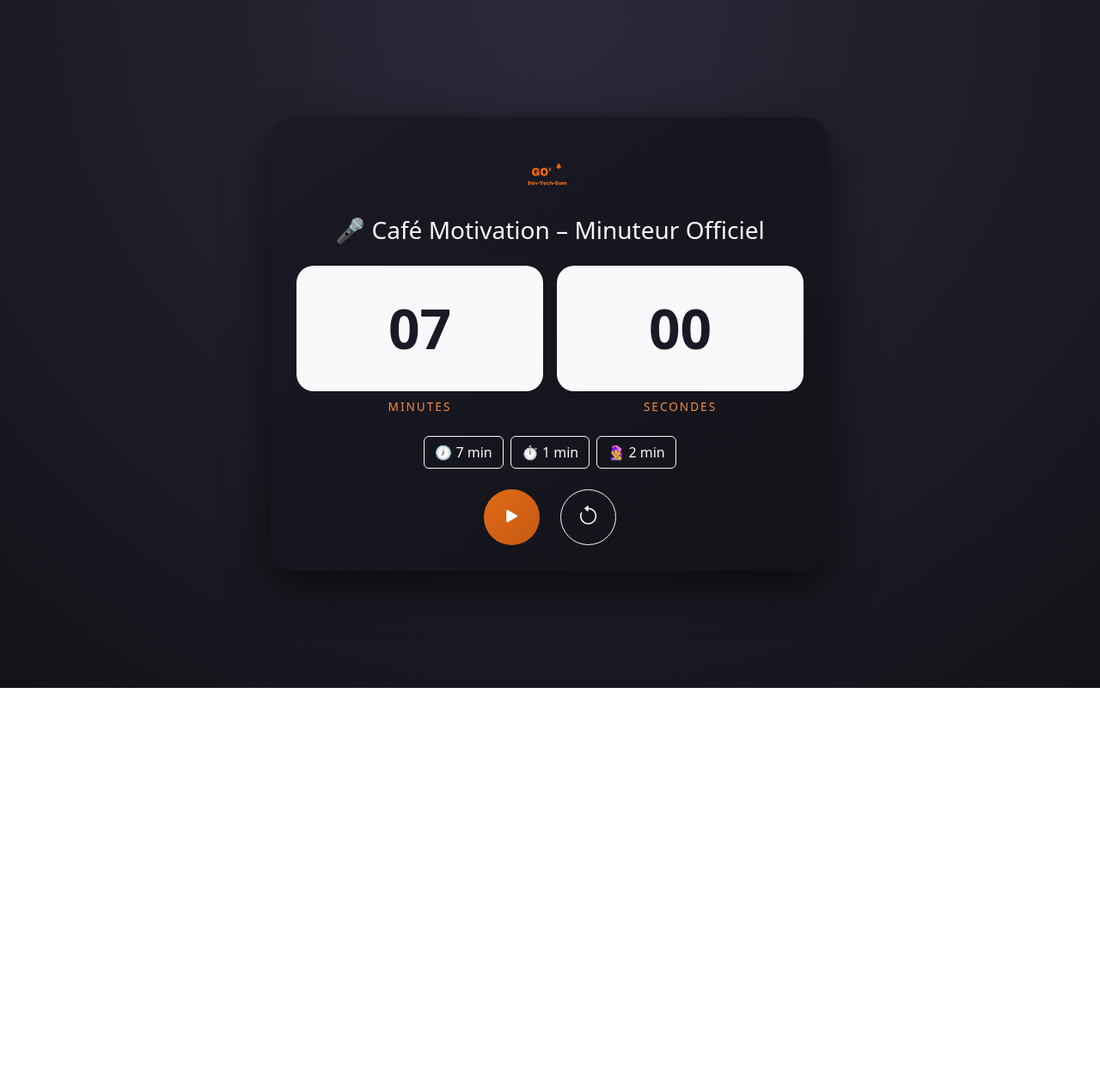
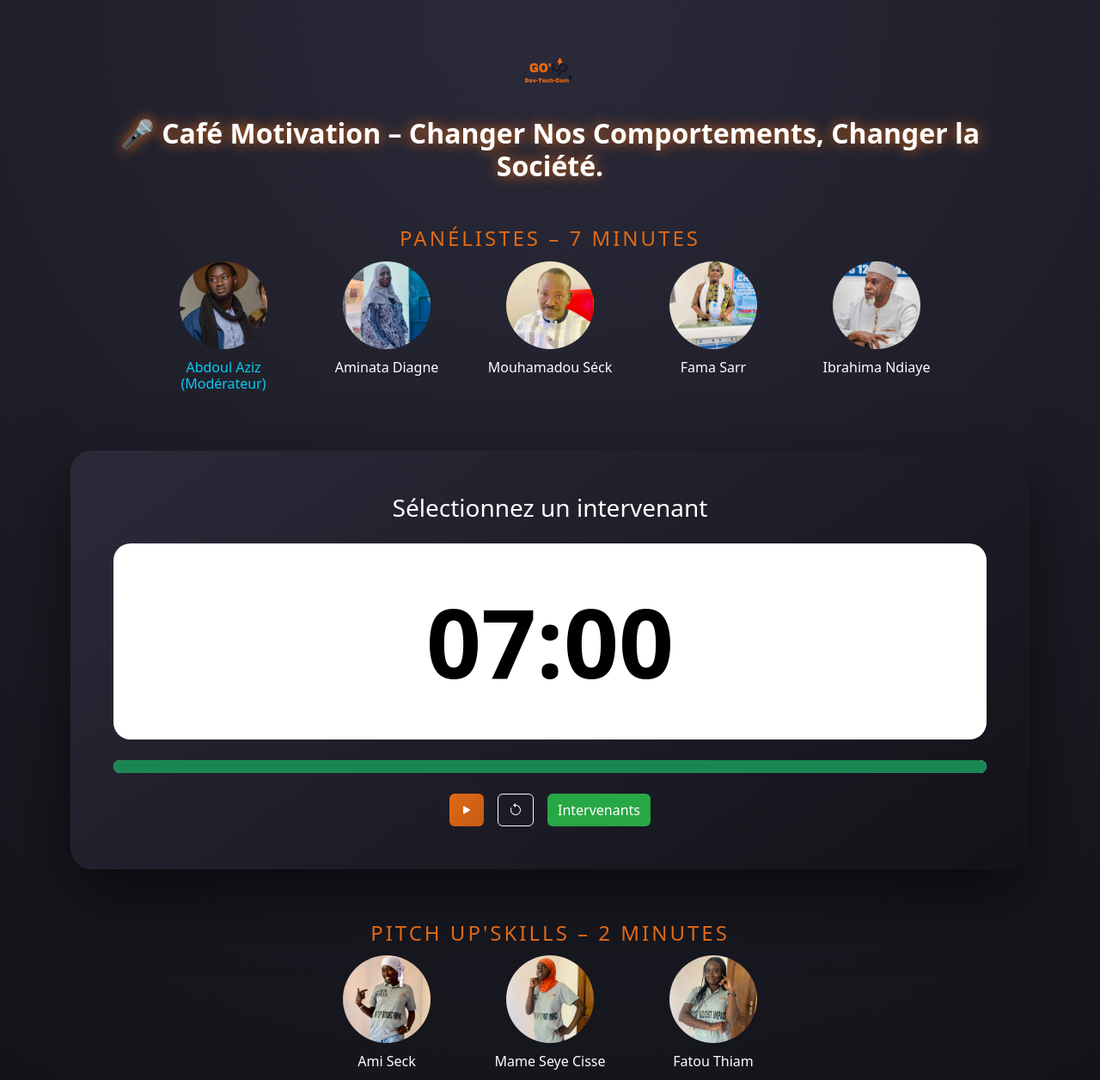
Before and after one commit to Dieng533/rebour-panel-cafe-motivation, a plain HTML site: page index.html in a window 1280 px wide. Shown: the whole page at 86% size. Before the commit the page ends 800 px from the top, so only its background shows below. Drawn offline with nearby package versions, Linux system fonts and the light colour scheme.

Commit message:
firt commit mm

```diff
--- a/index.html
+++ b/index.html
@@ -1,139 +1,259 @@
 <!DOCTYPE html>
 <html lang="fr">
+
 <head>
     <meta charset="UTF-8">
-<title>GO'UP – Minuteur Café Motivation</title>
+    <title>GO'UP – Café Motivation Ultimate</title>
     <meta name="viewport" content="width=device-width, initial-scale=1">
 
-<!-- Bootstrap + Icons -->
     <link href="https://cdn.jsdelivr.net/npm/bootstrap@5.3.2/dist/css/bootstrap.min.css" rel="stylesheet">
     <link href="https://cdn.jsdelivr.net/npm/bootstrap-icons@1.11.1/font/bootstrap-icons.css" rel="stylesheet">
     <script src="https://code.jquery.com/jquery-3.7.1.min.js"></script>
 
     <style>
         :root {
-    --orange-goup: #e06a16;
-    --orange-goup-light: #f18c42;
-    --orange-goup-dark: #c55a12;
-    --bleu-nuit-goup: #1a1a26;
-    --bleu-nuit-light: #2a2a3a;
-    --bleu-nuit-dark: #121218;
-    --blanc-creme: #f8f9fa;
+            --orange: #e06a16;
+            --orange-dark: #c55a12;
+            --blue-mod: #007bff;
+            --dark: #121218;
+            --light: #f8f9fa;
         }
 
         body {
-    background: radial-gradient(circle at top, var(--bleu-nuit-light), var(--bleu-nuit-dark));
-    min-height: 100vh;
-    display: flex;
-    justify-content: center;
-    align-items: center;
-    color: var(--blanc-creme);
+            background: radial-gradient(circle at top, #2a2a3a, #121218);
+            color: white;
+            padding: 40px 20px;
+            overflow-x: hidden;
+            transition: .5s;
         }
 
-.panel-card {
-    background: linear-gradient(145deg, var(--bleu-nuit-goup), var(--bleu-nuit-dark));
-    border-radius: 30px;
-    padding: 30px;
-    max-width: 650px;
-    width: 100%;
-    box-shadow: 0 20px 50px rgba(0,0,0,0.6);
+        body.flash {
+            background: var(--orange);
         }
 
-.logo {
-    max-height: 70px;
-    margin-bottom: 15px;
+        h2 {
+            font-weight: 900;
+            text-shadow: 0 0 15px var(--orange);
         }
 
-.time-box {
-    background: var(--blanc-creme);
-    color: var(--bleu-nuit-goup);
-    border-radius: 20px;
-    padding: 25px;
-    font-size: 4rem;
-    font-weight: 900;
-    text-align: center;
+        .section-title {
+            margin-top: 50px;
+            letter-spacing: 3px;
+            color: var(--orange);
         }
 
-.label {
-    text-transform: uppercase;
-    font-size: 0.85rem;
-    letter-spacing: 2px;
-    color: var(--orange-goup-light);
-    margin-top: 8px;
+        .profile-card {
+            cursor: pointer;
+            transition: .4s;
+        }
+
+        .profile-card img {
+            width: 110px;
+            height: 110px;
+            border-radius: 50%;
+            object-fit: cover;
+            border: 4px solid transparent;
+            transition: .4s;
+        }
+
+        .profile-card:hover img {
+            transform: scale(1.1);
+        }
+
+        .profile-card.active img {
+            border-color: var(--orange);
+            box-shadow: 0 0 35px var(--orange);
+        }
+
+        .profile-card.moderator.active img {
+            border-color: var(--blue-mod);
+            box-shadow: 0 0 35px var(--blue-mod);
+        }
+
+        .timer-box {
+            margin: 60px 0;
+            padding: 50px;
+            border-radius: 25px;
+            background: linear-gradient(145deg, #2a2a3a, #121218);
+            box-shadow: 0 30px 80px rgba(0, 0, 0, .6);
+            animation: fadeIn .8s ease;
+        }
+
+        @keyframes fadeIn {
+            from {
+                opacity: 0;
+                transform: translateY(20px);
+            }
+
+            to {
+                opacity: 1;
+                transform: translateY(0);
+            }
+        }
+
+        .time-display {
+            font-size: 7rem;
+            font-weight: 900;
+            background: white;
+            color: black;
+            padding: 30px;
+            border-radius: 20px;
+            transition: .3s;
         }
 
         .warning {
-    background: var(--orange-goup) !important;
+            background: var(--orange) !important;
             color: white !important;
             animation: pulse 1s infinite;
         }
 
         @keyframes pulse {
-    0% { transform: scale(1); }
-    50% { transform: scale(1.08); }
-    100% { transform: scale(1); }
+            0% {
+                transform: scale(1);
             }
 
-.btn-icon {
-    font-size: 1.6rem;
-    border-radius: 50%;
-    width: 65px;
-    height: 65px;
+            50% {
+                transform: scale(1.1);
+            }
+
+            100% {
+                transform: scale(1);
+            }
+        }
+
+        .progress {
+            height: 15px;
+            border-radius: 20px;
+            overflow: hidden;
+            margin-top: 20px;
+        }
+
+        .progress-bar {
+            transition: width 1s linear;
         }
 
         .btn-goup {
-    background: linear-gradient(135deg, var(--orange-goup), var(--orange-goup-dark));
+            background: linear-gradient(135deg, var(--orange), var(--orange-dark));
+            border: none;
             color: white;
-    border: none;
         }
 
-.btn-goup:hover { opacity: 0.9; }
+        .btn-add {
+            background: #28a745;
+            border: none;
+            color: white;
+        }
+
+        .badge-mod {
+            background: var(--blue-mod);
+        }
+
+        @media(max-width:768px) {
+            .time-display {
+                font-size: 4rem;
+            }
+        }
     </style>
 </head>
 
 <body>
 
-<div class="panel-card text-center">
+    <div class="container text-center">
 
-    <!-- LOGO -->
-    <img src="logo.png" class="logo img-fluid" alt="GO'UP">
+        <img src="logo.png" style="max-height:80px;" class="mb-3">
+        <h2>🎤 Café Motivation – Changer Nos Comportements, Changer la Société.</h2>
 
-    <h3 class="mb-4">🎤 Café Motivation – Minuteur Officiel</h3>
+        <h4 class="section-title">PANÉLISTES – 7 MINUTES</h4>
 
-    <!-- TEMPS -->
-    <div class="row g-3 mb-4">
-        <div class="col-6">
-            <div id="minutes" class="time-box">07</div>
-            <div class="label">Minutes</div>
-        </div>
-        <div class="col-6">
-            <div id="seconds" class="time-box">00</div>
-            <div class="label">Secondes</div>
-        </div>
+        <div class="row g-4 justify-content-center">
+
+            <div class="col-md-2 col-6 profile-card moderator"
+                onclick="selectSpeaker(this,'Abdoul Aziz Cisse','Modérateur – CEO GO’UP',7,true)">
+                <img src="images/aziz.jpg">
+                <h6 class="mt-2 text-info">Abdoul Aziz (Modérateur)</h6>
             </div>
 
-    <!-- PRÉRÉGLAGES -->
-    <div class="d-flex justify-content-center gap-2 mb-4">
-        <button class="btn btn-outline-light" onclick="setTime(7)">🕖 7 min</button>
-        <button class="btn btn-outline-light" onclick="setTime(1)">⏱️ 1 min</button>
-        <button class="btn btn-outline-light" onclick="setTime(2)">👩‍🎤 2 min</button>
+            <div class="col-md-2 col-6 profile-card"
+                onclick="selectSpeaker(this,'Aminata Diagne','Regard et pratiques autour de la femme...',7,false)">
+                <img src="images/aminata.jpg">
+                <h6 class="mt-2">Aminata Diagne</h6>
             </div>
 
-    <!-- CONTROLES -->
-    <div class="d-flex justify-content-center gap-4">
-        <button id="startBtn" class="btn btn-goup btn-icon">
+            <div class="col-md-2 col-6 profile-card"
+                onclick="selectSpeaker(this,'Mouhamadou Séck','Société sénégalaise : cohésion...',7,false)">
+                <img src="images/mouhamadou.jpg">
+                <h6 class="mt-2">Mouhamadou Séck</h6>
+            </div>
+
+            <div class="col-md-2 col-6 profile-card"
+                onclick="selectSpeaker(this,'Fama Sarr','Femme sénégalaise : tradition...',7,false)">
+                <img src="images/fama.jpg">
+                <h6 class="mt-2">Fama Sarr</h6>
+            </div>
+
+            <div class="col-md-2 col-6 profile-card"
+                onclick="selectSpeaker(this,'Ibrahima Ndiaye','Engagement communautaire...',7,false)">
+                <img src="images/ibrahima.jpg">
+                <h6 class="mt-2">Ibrahima Ndiaye</h6>
+            </div>
+
+        </div>
+
+        <div class="timer-box">
+
+            <h3 id="speakerName">Sélectionnez un intervenant</h3>
+            <p id="speakerTopic" class="text-warning fs-5"></p>
+            <span id="badgeTime"></span>
+
+            <div class="time-display my-4">
+                <span id="minutes">07</span>:<span id="seconds">00</span>
+            </div>
+
+            <div class="progress">
+                <div id="progressBar" class="progress-bar bg-success" style="width:100%"></div>
+            </div>
+
+            <div class="d-flex justify-content-center gap-3 mt-4">
+                <button class="btn btn-goup" onclick="toggleTimer()">
                     <i class="bi bi-play-fill"></i>
                 </button>
-
-        <button id="resetBtn" class="btn btn-outline-light btn-icon">
+                <button class="btn btn-outline-light" onclick="resetTimer()">
                     <i class="bi bi-arrow-counterclockwise"></i>
+                </button>
+                <button class="btn btn-add" onclick="OneMinute()">
+                    Intervenants
                 </button>
             </div>
 
         </div>
 
-<!-- SONS -->
-<audio id="warningSound" src="https://actions.google.com/sounds/v1/alarms/beep_short.ogg"></audio>
+        <h4 class="section-title">PITCH UP'SKILLS – 2 MINUTES</h4>
+
+        <div class="row g-4 justify-content-center">
+
+            <div class="col-md-2 col-6 profile-card"
+                onclick="selectSpeaker(this,'Ami Seck','Projet : Taxawal Garape',2,false)">
+                <img src="images/ami.jpg">
+                <h6 class="mt-2">Ami Seck</h6>
+            </div>
+
+            <div class="col-md-2 col-6 profile-card"
+                onclick="selectSpeaker(this,'Mame Seye Cisse','Projet : Nangoul Ma',2,false)">
+                <img src="images/mame.jpg">
+                <h6 class="mt-2">Mame Seye Cisse</h6>
+            </div>
+
+            <div class="col-md-2 col-6 profile-card"
+                onclick="selectSpeaker(this,'Fatou Thiam','Projet : Jami Jiguen',2,false)">
+                <img src="images/fatou.jpg">
+                <h6 class="mt-2">Fatou Thiam</h6>
+            </div>
+
+        </div>
+
+    </div>
+
+    <audio id="startSound" src="https://actions.google.com/sounds/v1/cartoon/clang_and_wobble.ogg"></audio>
     <audio id="endSound" src="https://actions.google.com/sounds/v1/alarms/alarm_clock.ogg"></audio>
 
     <script>
@@ -141,63 +261,93 @@ let totalSeconds = 420;
         let remaining = totalSeconds;
         let timer = null;
 
+        function selectSpeaker(card, name, topic, minutes, isModerator) {
+
+            $(".profile-card").removeClass("active");
+            $(card).addClass("active");
+
+            $("#speakerName").text(name);
+            $("#speakerTopic").text(topic);
+
+            if (isModerator) {
+                $("#badgeTime").html('<span class="badge badge-mod">MODÉRATEUR</span>');
+            } else {
+                $("#badgeTime").html('<span class="badge bg-warning text-dark">' + minutes + ' minutes</span>');
+            }
+
+            totalSeconds = minutes * 60;
+            resetTimer();
+            document.getElementById("startSound").play();
+            startTimer();
+        }
+
         function updateUI() {
+
             let m = Math.floor(remaining / 60);
             let s = remaining % 60;
-    $("#minutes").text(String(m).padStart(2,'0'));
-    $("#seconds").text(String(s).padStart(2,'0'));
 
-    if (remaining <= 30) $(".time-box").addClass("warning");
-    else $(".time-box").removeClass("warning");
+            $("#minutes").text(String(m).padStart(2, '0'));
+            $("#seconds").text(String(s).padStart(2, '0'));
+
+            let percent = (remaining / totalSeconds) * 100;
+            $("#progressBar").css("width", percent + "%");
+
+            if (percent < 30) {
+                $("#progressBar").removeClass("bg-success").addClass("bg-danger");
             }
 
-function setTime(minutes) {
+            if (remaining <= 30) {
+                $(".time-display").addClass("warning");
+            }
+
+            if (remaining <= 0) {
+                $("body").addClass("flash");
+                setTimeout(() => { $("body").removeClass("flash"); }, 800);
+                document.getElementById("endSound").play();
                 clearInterval(timer);
-    timer = null;
-    totalSeconds = minutes * 60;
-    remaining = totalSeconds;
+            }
+        }
+
+        function startTimer() {
+            clearInterval(timer);
+            timer = setInterval(() => {
+                remaining--;
                 updateUI();
+            }, 1000);
         }
 
         function toggleTimer() {
             if (timer) {
                 clearInterval(timer);
                 timer = null;
-        return;
+            } else {
+                startTimer();
+            }
         }
 
-    timer = setInterval(() => {
-        remaining--;
-        updateUI();
-
-        if (remaining <= 30 && remaining > 0)
-            document.getElementById("warningSound").play();
-
-        if (remaining === 0)
-            document.getElementById("endSound").play();
-
-        if (remaining <= 0) {
+        function resetTimer() {
             clearInterval(timer);
             timer = null;
-        }
-    }, 1000);
+            remaining = totalSeconds;
+            $(".time-display").removeClass("warning");
+            $("#progressBar").removeClass("bg-danger").addClass("bg-success");
+            updateUI();
         }
 
-$("#startBtn").click(toggleTimer);
-$("#resetBtn").click(() => setTime(totalSeconds / 60));
+        function OneMinute() {
+            remaining = 60;
+            totalSeconds = 60;
+            updateUI();
+        }
 
         $(document).keydown(e => {
-    if (e.code === "Space") {
-        e.preventDefault();
-        toggleTimer();
-    }
-    if (e.key.toLowerCase() === "r") {
-        setTime(totalSeconds / 60);
-    }
+            if (e.code === "Space") { e.preventDefault(); toggleTimer(); }
+            if (e.key.toLowerCase() === "r") { resetTimer(); }
         });
 
         updateUI();
     </script>
 
 </body>
+
 </html>
```
Also changed, not shown: images/ami.jpg (added), images/aminata.jpg (added), images/aziz.jpg (added), images/fama.jpg (added), images/fatou.jpg (added), images/ibrahima.jpg (added), images/mame.jpg (added), images/mouhamadou.jpg (added). Lines whose indentation alone changed are shown as unchanged.
